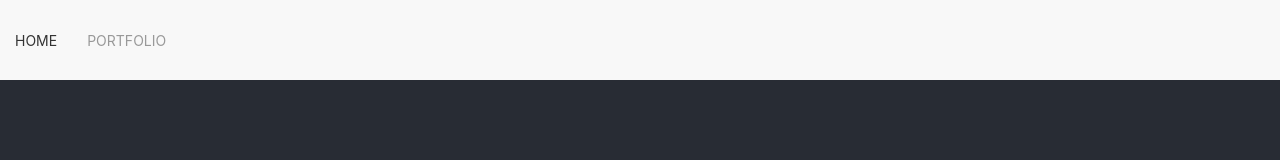
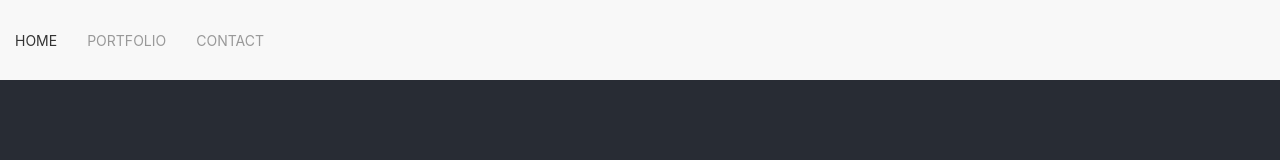
Before and after one commit to BrockSmedley/l8s, a React (Create React App) app: page / in a window 1280 px wide. Shown: the top 160 px of the page. Built offline with nearby package versions, Linux system fonts and the light colour scheme.

Commit message:
add contact page

```diff
--- a/src/App.jsx
+++ b/src/App.jsx
@@ -4,6 +4,7 @@ import './App.css';
 import { Navbar, PagePath } from './components/Navbar';
 import Home from './pages/Home';
 import Portfolio from './pages/Portfolio';
+import Contact from './pages/Contact';
 require('dotenv').config();
 
 class App extends Component {
@@ -20,7 +21,6 @@ class App extends Component {
     }
     setPage(page) {
         this.setState({ page });
-        // TODO: use something else for this; not accurate on href load
     }
     componentDidMount() {
         this.setPage(this.state.page);
@@ -33,6 +33,7 @@ class App extends Component {
                     <div style={{ marginTop: 80 }}>
                         <Switch>
                             <Route path={PagePath.Portfolio} component={Portfolio} />
+                            <Route path={PagePath.Contact} component={Contact} />
                             <Route path={PagePath.Home}>
                                 <Home giveMoney={this.giveMoney} />
                             </Route>
--- a/src/components/Navbar.jsx
+++ b/src/components/Navbar.jsx
@@ -2,6 +2,7 @@ import React from 'react';
 import { Link } from 'react-router-dom';
 
 const PagePath = {
+    Contact: '/contact',
     Home: '/',
     Portfolio: '/portfolio'
 };
@@ -11,7 +12,7 @@ function click(props, page) {
 }
 
 function HLink(href, name, props) {
-    return <li className={href === props.page ? `uk-active` : ``}>
+    return <li className={window.location.pathname === href ? `uk-active` : ``}>
         <Link to={href} onClick={() => click(props, href)}>{name}</Link>
     </li>;
 }
@@ -23,6 +24,7 @@ function Navbar(props) {
                 <ul className="uk-navbar-nav">
                     {HLink(PagePath.Home, "Home", props)}
                     {HLink(PagePath.Portfolio, "Portfolio", props)}
+                    {HLink(PagePath.Contact, "Contact", props)}
                 </ul>
             </div>
         </nav>
--- /dev/null
+++ b/src/pages/Contact.jsx
@@ -0,0 +1,9 @@
+import React from 'react';
+
+export default (props) => {
+    return (
+        <div className="uk-container">
+            Contact
+        </div>
+    )
+};
```
